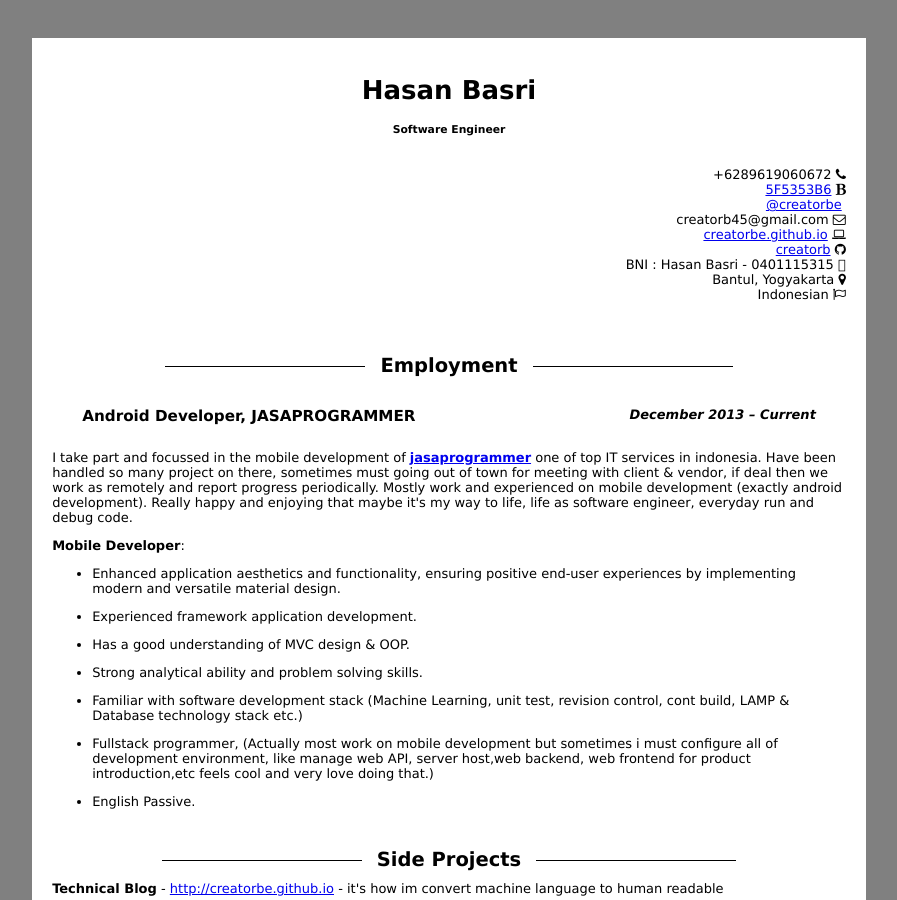
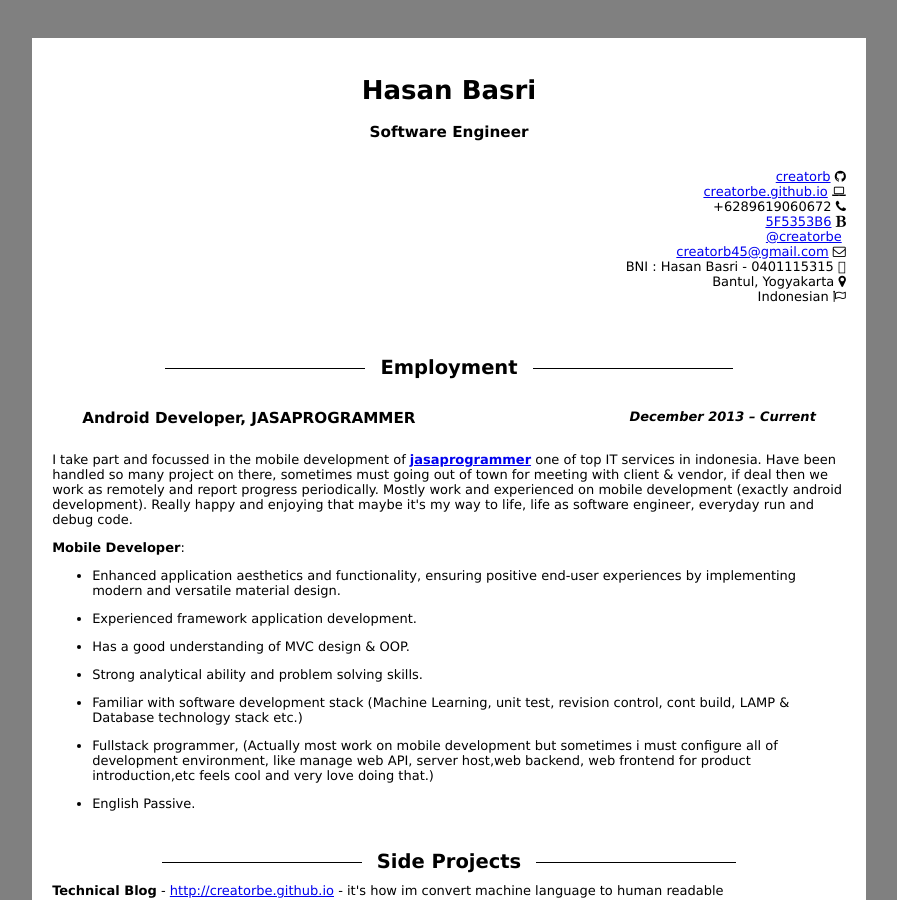
Before and after one commit to creatorbe/creatorbe.github.io, a Jekyll site: the page cv.html, which Jekyll copies as it is, in a window 1280 px wide and 900 px high. Shown: the whole window, without its empty margins (191-1088 px from the left). Built offline with Jekyll 4.4.1, drawn with Linux system fonts in a browser that asks for light colours.

Commit message:
edit personal info

```diff
--- a/cv.html
+++ b/cv.html
@@ -14,7 +14,7 @@
 <body>
   <div class="page">
     <h1 id="creatorb">Hasan Basri</h1>
-    <h5 id="software-developer">Software Engineer</h5>
+    <h3 id="software-developer">Software Engineer</h3>
     <div style="width: 100%; overflow: hidden;">
       <!-- <div style="width: 600px; float: left;">
         <ul class="personal-info">
@@ -24,15 +24,14 @@
       </div> -->
       <div>
         <ul class="personal-info">
-          <li>+6289619060672 <i class="fa fa-phone"></i></li>
-          <li><a href="https://raw.githubusercontent.com/creatorbe/creatorbe.github.io/master/static/img/bbm-creatorbe.jpg" target="_blank">5F5353B6</a> <i class="fa fa-bold"></i></li>
-          <li><a href="https://telegram.me/creatorbe" target="_blank">@creatorbe</a> <i class="fa fa-telegram"></i></li>
-          <li>creatorb45@gmail.com <i class="fa fa-envelope-o"></i></li>
-          <li><a href="http://creatorbe.github.io">creatorbe.github.io</a> <i class="fa fa-laptop"></i></li>
-          <li><a href="http://github.com/creatorb">creatorb</a> <i class="fa fa-github"></i></li>
-          <li>BNI : Hasan Basri - 0401115315 <i class="fa-credit-card"></i></li>
-          <li>Bantul, Yogyakarta <i class="fa fa-map-marker"></i></li>
-          <li>Indonesian <i class="fa fa-flag-o"></i></li>
+          <li><a href="http://github.com/creatorb">creatorb</a> <i class="fa fa-github"></i> </li>
+          <li><a href="http://creatorbe.github.io">creatorbe.github.io</a> <i class="fa fa-laptop"></i> </li>
+          <li>+6289619060672 <i class="fa fa-phone"></i> </li>
+          <li><a href="https://raw.githubusercontent.com/creatorbe/creatorbe.github.io/master/static/img/bbm-creatorbe.jpg" target="_blank">5F5353B6</a> <i class="fa fa-bold"></i> </li>
+          <li><a href="https://telegram.me/creatorbe" target="_blank">@creatorbe</a> <i class="fa fa-telegram"></i> </li>
+          <li><a href="mailto:creatorb45@gmail.com">creatorb45@gmail.com</a> <i class="fa fa-envelope-o"></i> </li><li>BNI : Hasan Basri - 0401115315 <i class="fa-credit-card"></i> </li>
+          <li>Bantul, Yogyakarta <i class="fa fa-map-marker"></i> </li>
+          <li>Indonesian <i class="fa fa-flag-o"></i> </li>
 <!--
 
       <li><i class="fa fa-stack-overflow"></i> <a href=""></a></li>
```
